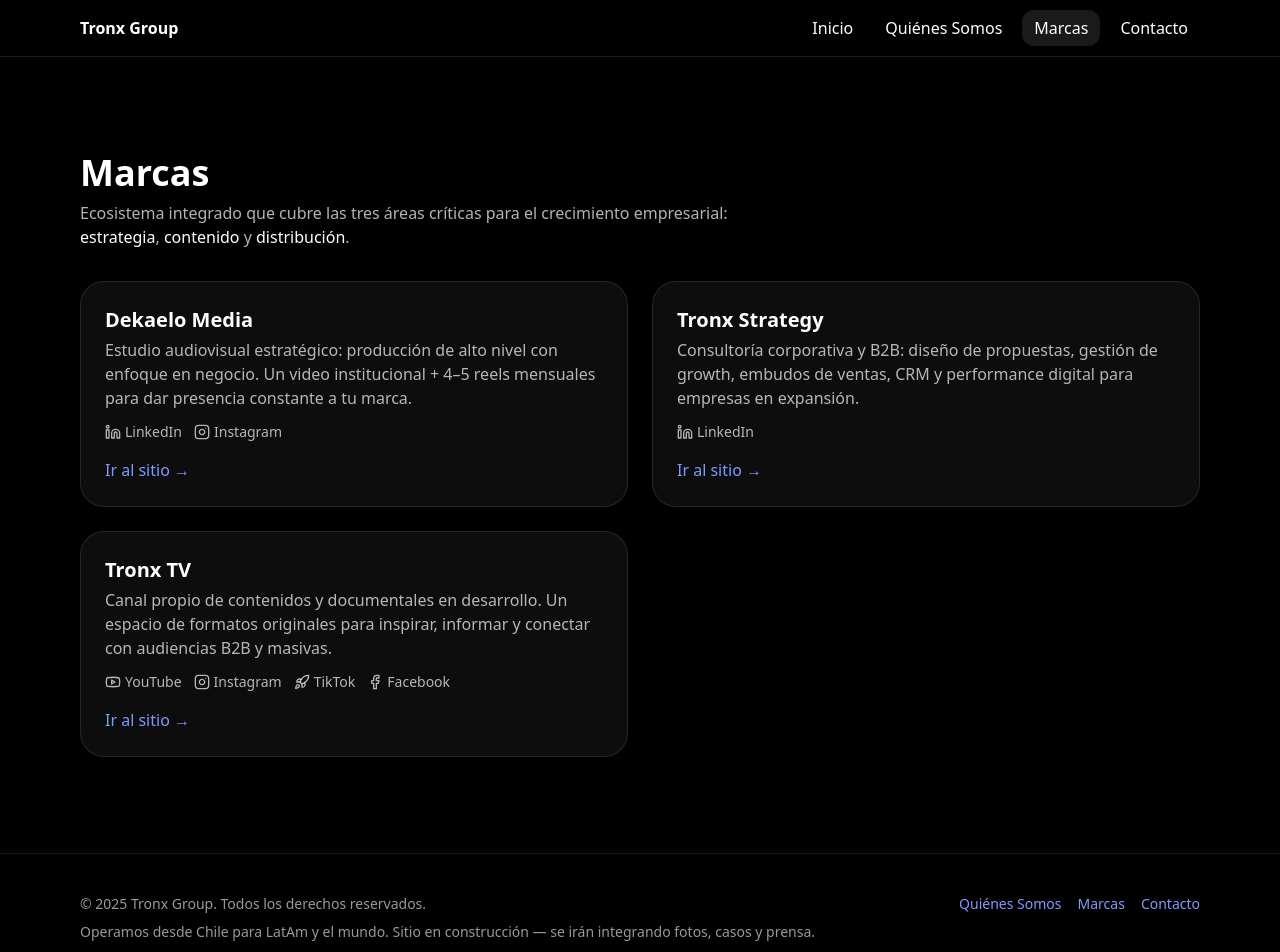
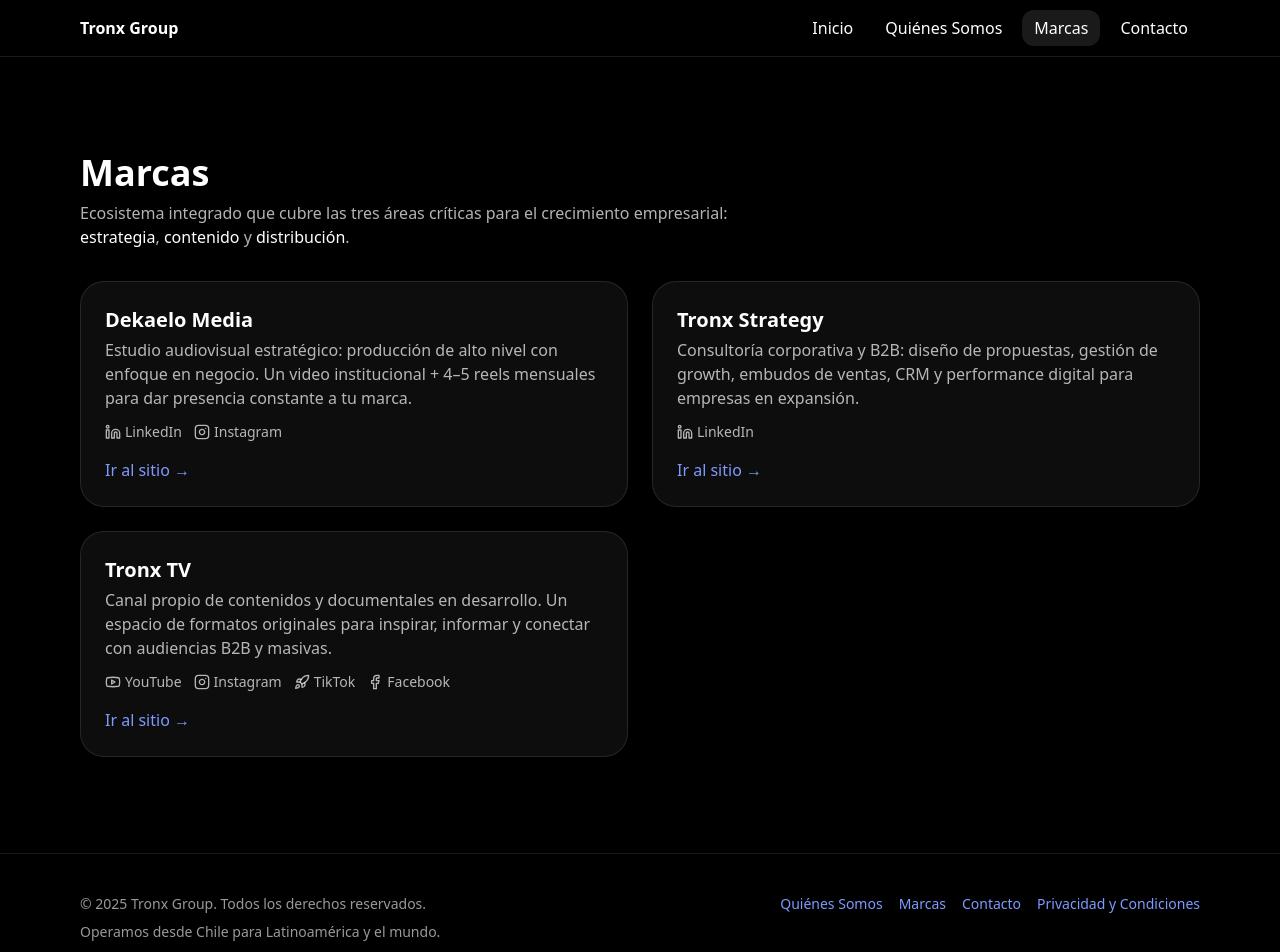
Before and after one commit to TronxGroup/tronxgroup, a Next.js app: page /marcas in a window 1280 px wide. Shown: the top 952 px of the page. Built offline with nearby package versions, Linux system fonts and the light colour scheme.

Commit message:
Update Footer.tsx

```diff
--- a/src/components/Footer.tsx
+++ b/src/components/Footer.tsx
@@ -1,4 +1,5 @@
 import Link from 'next/link';
+
 export function Footer() {
   return (
     <footer className="border-t border-white/10">
@@ -9,9 +10,12 @@ export function Footer() {
             <Link href="/quienes-somos" className="link">Quiénes Somos</Link>
             <Link href="/marcas" className="link">Marcas</Link>
             <Link href="/contacto" className="link">Contacto</Link>
+            <Link href="/privacidad-condiciones" className="link">Privacidad y Condiciones</Link>
           </div>
         </div>
-        <p className="mt-2">Operamos desde Chile para LatAm y el mundo. Sitio en construcción — se irán integrando fotos, casos y prensa.</p>
+        <p className="mt-2">
+          Operamos desde Chile para Latinoamérica y el mundo.
+        </p>
       </div>
     </footer>
   );
```
